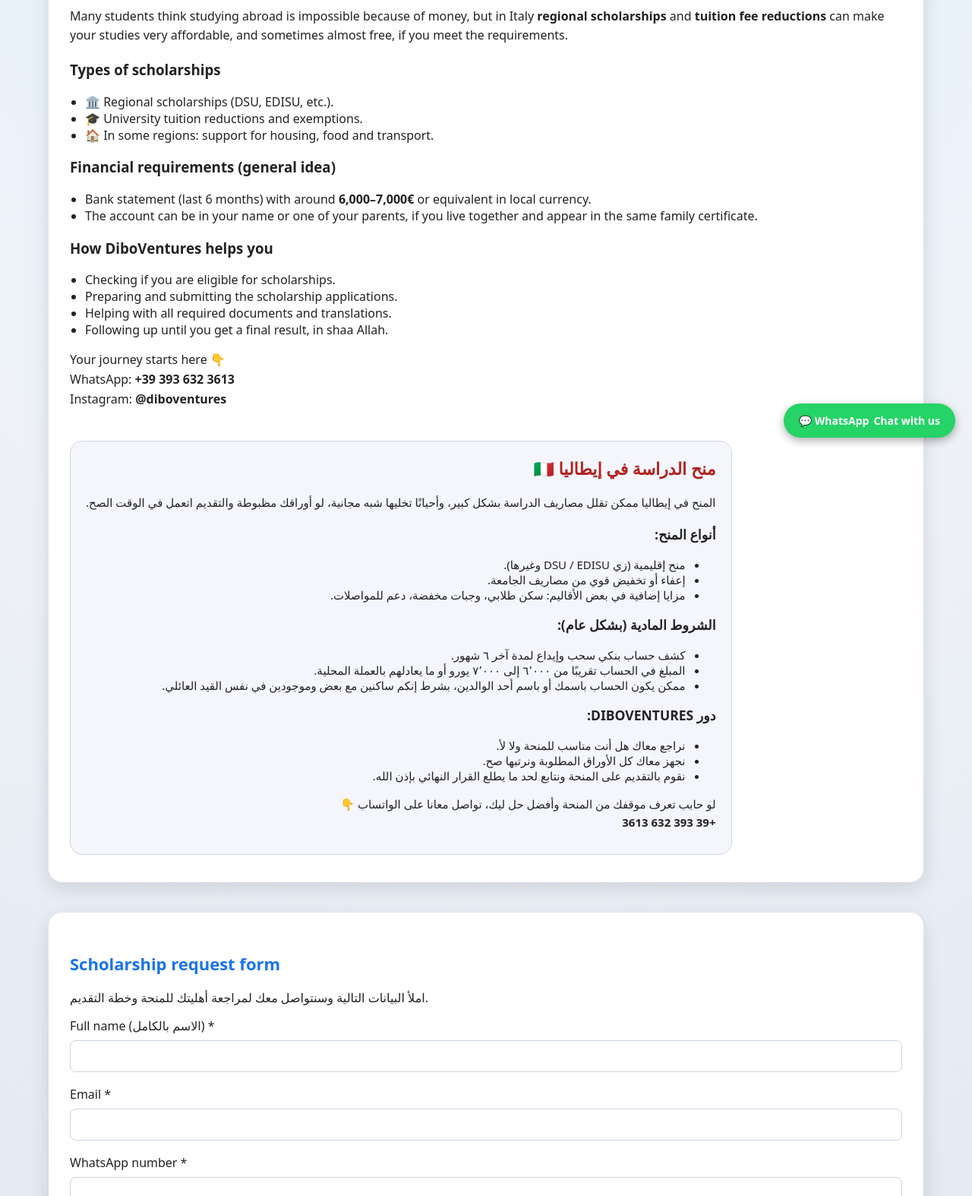
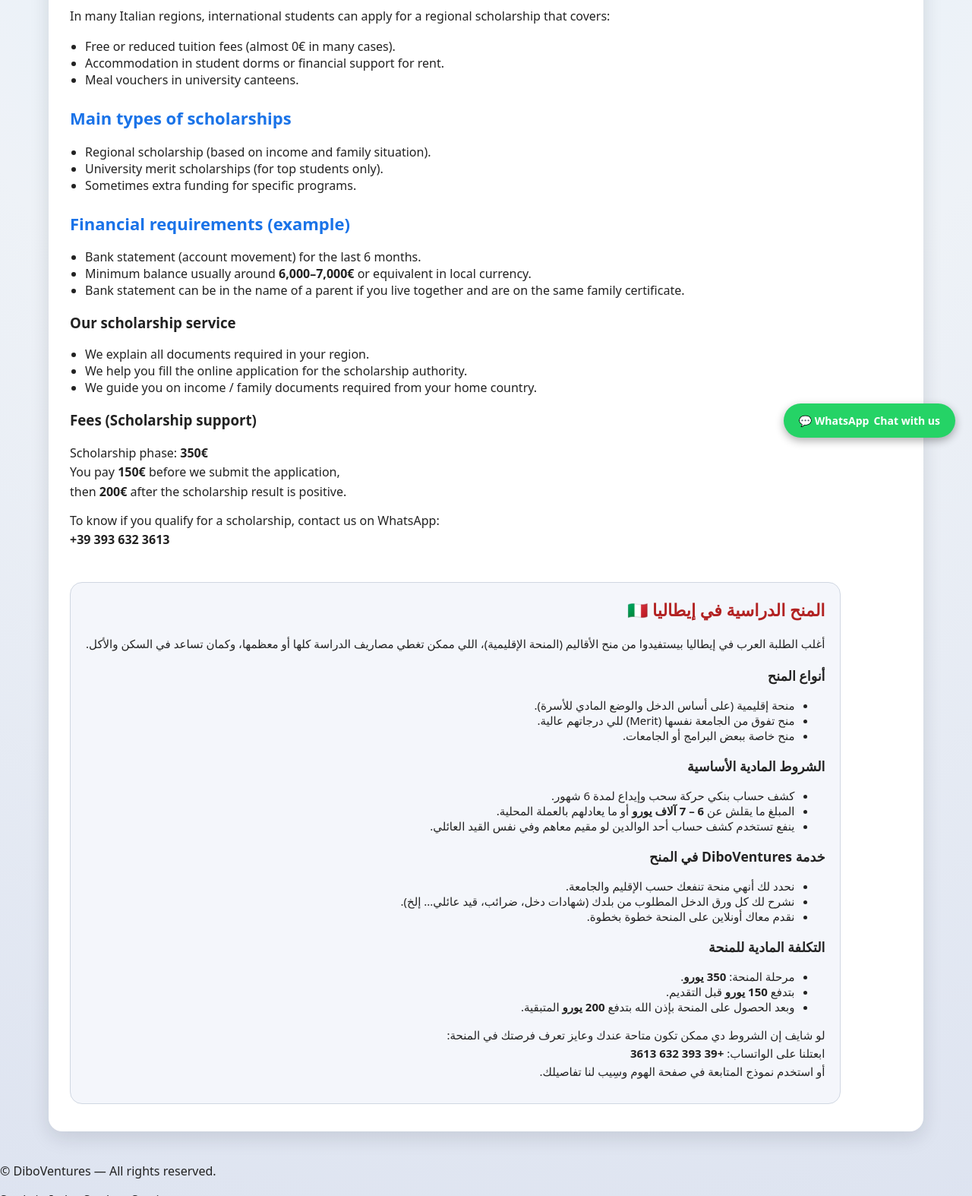
Before and after one commit to diboventures-svg/diboventures, a plain HTML site: page scholarships.html in a window 1280 px wide. Shown: the part 202-1776 px from the top of the page at 76% size. Drawn offline with Linux system fonts and the light colour scheme.

Commit message:
Update scholarships.html

```diff
--- a/scholarships.html
+++ b/scholarships.html
@@ -2,28 +2,21 @@
 <html lang="en">
 <head>
   <meta charset="UTF-8" />
-    <meta name="description" content="Scholarships in Italy: regional scholarships, university fee reductions and financial requirements. DiboVentures helps you apply and follow up." />
-  <meta name="keywords" content="Italy scholarship, DSU, EDISU, Italian regional scholarship, منح ايطاليا, منحة اقليمية, اعفاء مصاريف جامعة ايطاليا" />
+  <title>Scholarships in Italy – DiboVentures</title>
+  <meta name="viewport" content="width=device-width, initial-scale=1" />
+  <meta name="description" content="Regional and university scholarships in Italy: requirements, bank statement, documents and full support to reduce tuition and get accommodation." />
+  <link rel="stylesheet" href="style.css" />
 
-    <link rel="icon" type="image/jpeg" href="banner.jpg" />
-
-  <title>Scholarships – DiboVentures</title>
-  <meta name="viewport" content="width=device-width, initial-scale=1" />
-  <meta name="description" content="Scholarships for studying in Italy – DiboVentures helps you apply for regional scholarships, university fee reductions, and full support step by step." />
-  <link rel="stylesheet" href="style.css" />
-</head>
-<!-- Google tag (gtag.js) -->
+  <!-- Google Analytics -->
   <script async src="https://www.googletagmanager.com/gtag/js?id=G-3W6WCQNRC9"></script>
   <script>
     window.dataLayer = window.dataLayer || [];
     function gtag(){dataLayer.push(arguments);}
     gtag('js', new Date());
-
     gtag('config', 'G-3W6WCQNRC9');
   </script>
-
+</head>
 <body>
-  <!-- HEADER -->
 <header>
   <div class="header-inner">
     <a href="index.html" class="logo">
@@ -35,152 +28,112 @@
         <div class="logo-sub">Study &amp; Travel · Italy 🇮🇹</div>
       </div>
     </a>
-
-      <nav>
     <nav>
       <a href="index.html">Home</a>
       <a href="bachelor.html">Bachelor</a>
       <a href="master.html">Master</a>
-  <a href="scholarships.html">Scholarships</a>
+      <a href="scholarships.html" class="active">Scholarships</a>
       <a href="universities.html">Universities</a>
       <a href="cities.html">Cities</a>
-</nav>
-
     </nav>
   </div>
 </header>
 
 <main>
-    <!-- عمود إنجليزي + عمود عربي -->
   <section class="container main-grid">
-      <!-- ENGLISH COLUMN -->
+    <!-- English -->
     <div class="column">
-        <h1>Scholarships in Italy 🇮🇹</h1>
+      <h1>Scholarships in Italy 💶</h1>
+      <p>
+        In many Italian regions, international students can apply for a regional scholarship that covers:
+      </p>
+      <ul>
+        <li>Free or reduced tuition fees (almost 0€ in many cases).</li>
+        <li>Accommodation in student dorms or financial support for rent.</li>
+        <li>Meal vouchers in university canteens.</li>
+      </ul>
 
+      <h2>Main types of scholarships</h2>
+      <ul>
+        <li>Regional scholarship (based on income and family situation).</li>
+        <li>University merit scholarships (for top students only).</li>
+        <li>Sometimes extra funding for specific programs.</li>
+      </ul>
+
+      <h2>Financial requirements (example)</h2>
+      <ul>
+        <li>Bank statement (account movement) for the last 6 months.</li>
+        <li>Minimum balance usually around <strong>6,000–7,000€</strong> or equivalent in local currency.</li>
+        <li>Bank statement can be in the name of a parent if you live together and are on the same family certificate.</li>
+      </ul>
+
+      <h3>Our scholarship service</h3>
+      <ul>
+        <li>We explain all documents required in your region.</li>
+        <li>We help you fill the online application for the scholarship authority.</li>
+        <li>We guide you on income / family documents required from your home country.</li>
+      </ul>
+
+      <h3>Fees (Scholarship support)</h3>
       <p>
-          Many students think studying abroad is impossible because of money, but in Italy
-          <strong>regional scholarships</strong> and <strong>tuition fee reductions</strong> can make your studies
-          very affordable, and sometimes almost free, if you meet the requirements.
+        Scholarship phase: <strong>350€</strong><br />
+        You pay <strong>150€</strong> before we submit the application,<br />
+        then <strong>200€</strong> after the scholarship result is positive.
       </p>
 
-        <h3>Types of scholarships</h3>
-        <ul>
-          <li>🏛️ Regional scholarships (DSU, EDISU, etc.).</li>
-          <li>🎓 University tuition reductions and exemptions.</li>
-          <li>🏠 In some regions: support for housing, food and transport.</li>
-        </ul>
-
-        <h3>Financial requirements (general idea)</h3>
-        <ul>
-          <li>Bank statement (last 6 months) with around <strong>6,000–7,000€</strong> or equivalent in local currency.</li>
-          <li>The account can be in your name or one of your parents, if you live together and appear in the same family certificate.</li>
-        </ul>
-
-        <h3>How DiboVentures helps you</h3>
-        <ul>
-          <li>Checking if you are eligible for scholarships.</li>
-          <li>Preparing and submitting the scholarship applications.</li>
-          <li>Helping with all required documents and translations.</li>
-          <li>Following up until you get a final result, in shaa Allah.</li>
-        </ul>
-
       <p class="contact-text">
-          Your journey starts here 👇<br>
-          WhatsApp: <strong>+39 393 632 3613</strong><br>
-          Instagram: <strong>@diboventures</strong>
+        To know if you qualify for a scholarship, contact us on WhatsApp:<br />
+        <strong>+39 393 632 3613</strong>
       </p>
     </div>
 
-      <!-- ARABIC COLUMN -->
+    <!-- Arabic -->
     <div class="column card arabic-section">
-        <h2>منح الدراسة في إيطاليا 🇮🇹</h2>
+      <h2 dir="rtl">المنح الدراسية في إيطاليا 🇮🇹</h2>
 
-        <p>
-          المنح في إيطاليا ممكن تقلل مصاريف الدراسة بشكل كبير، وأحيانًا تخليها شبه مجانية،
-          لو أوراقك مظبوطة والتقديم اتعمل في الوقت الصح.
+      <p dir="rtl" class="arabic-text">
+        أغلب الطلبة العرب في إيطاليا بيستفيدوا من منح الأقاليم (المنحة الإقليمية)،
+        اللي ممكن تغطي مصاريف الدراسة كلها أو معظمها، وكمان تساعد في السكن والأكل.
       </p>
 
-        <h3>أنواع المنح:</h3>
-        <ul>
-          <li>منح إقليمية (زي DSU / EDISU وغيرها).</li>
-          <li>إعفاء أو تخفيض قوي من مصاريف الجامعة.</li>
-          <li>مزايا إضافية في بعض الأقاليم: سكن طلابي، وجبات مخفضة، دعم للمواصلات.</li>
+      <h3 dir="rtl">أنواع المنح</h3>
+      <ul dir="rtl" class="arabic-list">
+        <li>منحة إقليمية (على أساس الدخل والوضع المادي للأسرة).</li>
+        <li>منح تفوق من الجامعة نفسها (Merit) للي درجاتهم عالية.</li>
+        <li>منح خاصة ببعض البرامج أو الجامعات.</li>
       </ul>
 
-        <h3>الشروط المادية (بشكل عام):</h3>
-        <ul>
-          <li>كشف حساب بنكي سحب وإيداع لمدة آخر ٦ شهور.</li>
-          <li>المبلغ في الحساب تقريبًا من ٦٬٠٠٠ إلى ٧٬٠٠٠ يورو أو ما يعادلهم بالعملة المحلية.</li>
-          <li>ممكن يكون الحساب باسمك أو باسم أحد الوالدين، بشرط إنكم ساكنين مع بعض وموجودين في نفس القيد العائلي.</li>
+      <h3 dir="rtl">الشروط المادية الأساسية</h3>
+      <ul dir="rtl" class="arabic-list">
+        <li>كشف حساب بنكي حركة سحب وإيداع لمدة 6 شهور.</li>
+        <li>المبلغ ما يقلش عن <strong>6 – 7 آلاف يورو</strong> أو ما يعادلهم بالعملة المحلية.</li>
+        <li>ينفع تستخدم كشف حساب أحد الوالدين لو مقيم معاهم وفي نفس القيد العائلي.</li>
       </ul>
 
-        <h3>دور DIBOVENTURES:</h3>
-        <ul>
-          <li>نراجع معاك هل أنت مناسب للمنحة ولا لأ.</li>
-          <li>نجهز معاك كل الأوراق المطلوبة ونرتبها صح.</li>
-          <li>نقوم بالتقديم على المنحة ونتابع لحد ما يطلع القرار النهائي بإذن الله.</li>
+      <h3 dir="rtl">خدمة DiboVentures في المنح</h3>
+      <ul dir="rtl" class="arabic-list">
+        <li>نحدد لك أنهي منحة تنفعك حسب الإقليم والجامعة.</li>
+        <li>نشرح لك كل ورق الدخل المطلوب من بلدك (شهادات دخل، ضرائب، قيد عائلي... إلخ).</li>
+        <li>نقدم معاك أونلاين على المنحة خطوة بخطوة.</li>
       </ul>
 
-        <p class="contact-text">
-          لو حابب تعرف موقفك من المنحة وأفضل حل ليك، تواصل معانا على الواتساب 👇<br>
-          <strong>+39 393 632 3613</strong>
+      <h3 dir="rtl">التكلفة المادية للمنحة</h3>
+      <ul dir="rtl" class="arabic-list">
+        <li>مرحلة المنحة: <strong>350 يورو</strong>.</li>
+        <li>بتدفع <strong>150 يورو</strong> قبل التقديم.</li>
+        <li>وبعد الحصول على المنحة بإذن الله بتدفع <strong>200 يورو</strong> المتبقية.</li>
+      </ul>
+
+      <p dir="rtl" class="arabic-footer">
+        لو شايف إن الشروط دي ممكن تكون متاحة عندك وعايز تعرف فرصتك في المنحة:<br />
+        ابعتلنا على الواتساب: <strong>+39 393 632 3613</strong><br />
+        أو استخدم نموذج المتابعة في صفحة الهوم وسِيب لنا تفاصيلك.
       </p>
     </div>
   </section>
-
-    <!-- FORM SECTION -->
-    <section class="container form-box">
-      <h2>Scholarship request form</h2>
-      <p>املأ البيانات التالية وسنتواصل معك لمراجعة أهليتك للمنحة وخطة التقديم.</p>
-
-      <form action="https://formspree.io/f/mdkbwpgq" method="POST">
-        <div class="form-grid">
-          <div class="form-group">
-            <label>Full name (الاسم بالكامل) *</label>
-            <input type="text" name="full_name" required />
-          </div>
-
-          <div class="form-group">
-            <label>Email *</label>
-            <input type="email" name="email" required />
-          </div>
-
-          <div class="form-group">
-            <label>WhatsApp number *</label>
-            <input type="text" name="whatsapp" required />
-          </div>
-
-          <div class="form-group">
-            <label>Country</label>
-            <input type="text" name="country" />
-          </div>
-
-          <div class="form-group">
-            <label>Study level (Bachelor / Master)</label>
-            <input type="text" name="level" />
-          </div>
-
-          <div class="form-group">
-            <label>Do you have a bank statement (6 months, 6–7k€)?</label>
-            <input type="text" name="bank_info" />
-          </div>
-
-          <div class="form-group full">
-            <label>Tell us about your case / questions</label>
-            <textarea name="message" rows="4"></textarea>
-          </div>
-        </div>
-
-        <button type="submit">Send scholarship request</button>
-      </form>
-    </section>
 </main>
 
-  <!-- زر الواتساب العائم -->
-  <a href="https://wa.me/393936323613"
-     class="whatsapp-float"
-     target="_blank"
-     rel="noopener">
+<a href="https://wa.me/393936323613" class="whatsapp-float" target="_blank" rel="noopener">
   💬 WhatsApp <span>Chat with us</span>
 </a>
 
```
Lines whose indentation alone changed are shown as unchanged.
